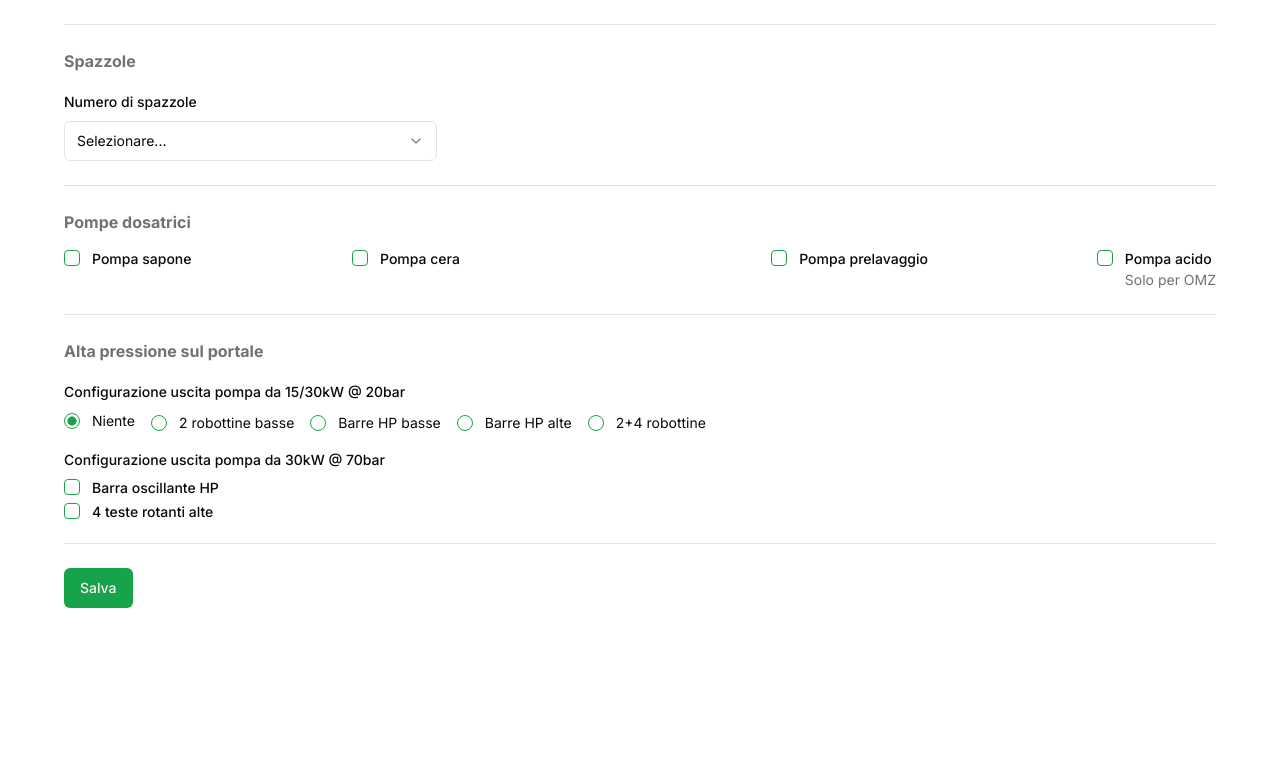
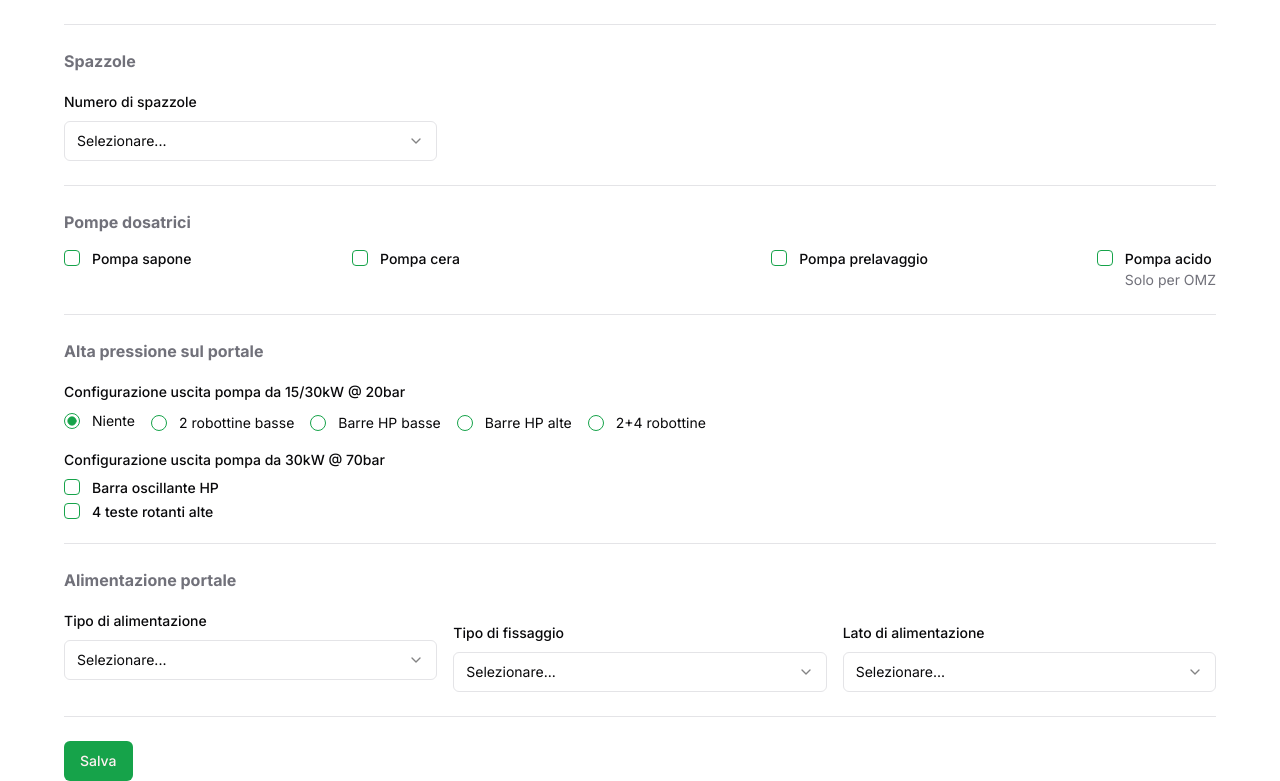
Before and after one commit to slinden2/product-configurator, a Next.js app: page /configurations/new in a window 1280 px wide. Shown: the part 325-1106 px from the top of the page. Before the commit the page ends 933 px from the top, so only its background shows below. Built offline with nearby package versions, Linux system fonts and the light colour scheme.

Commit message:
Adds supply types in the form

```diff
--- a/components/ConfigForm.tsx
+++ b/components/ConfigForm.tsx
@@ -3,7 +3,11 @@
 import React, { useState } from "react";
 import { Form } from "@/components/ui/form";
 import { z } from "zod";
-import { configSchema, selectFieldOptions } from "@/validation/configSchema";
+import {
+  configSchema,
+  selectFieldOptions,
+  zodEnums,
+} from "@/validation/configSchema";
 import { useForm } from "react-hook-form";
 import { zodResolver } from "@hookform/resolvers/zod";
 import { Button } from "@/components/ui/button";
@@ -50,7 +54,7 @@ const ConfigForm = () => {
             />
           </FormSection>
           <FormSection title="Spazzole">
-            <div className="md:flex md:justify-between md:gap-4">
+            <div className="md:flex md:justify-between md:gap-4 space-y-3">
               <SelectField
                 name="brush_num"
                 label="Numero di spazzole"
@@ -160,7 +164,7 @@ const ConfigForm = () => {
               <RadioGroupField
                 name="low_hp_gantry"
                 label="Configurazione uscita pompa da 15/30kW @ 20bar"
-                defaultValue="NO_SELECTION"
+                defaultValue={zodEnums.HPGantryTypeEnum.enum.NO_SELECTION}
                 items={selectFieldOptions.hp20barGantryTypes}
               />
             </div>
@@ -187,6 +191,34 @@ const ConfigForm = () => {
               />
             </div>
           </FormSection>
+          <FormSection title="Alimentazione portale">
+            <div className="md:flex md:justify-between md:gap-4 space-y-3">
+              <div className="md:flex-1">
+                <SelectField
+                  name="supply_type"
+                  label="Tipo di alimentazione"
+                  placeholder="Selezionare..."
+                  items={selectFieldOptions.supplyTypes}
+                />
+              </div>
+              <div className="md:flex-1">
+                <SelectField
+                  name="supply_fixing_type"
+                  label="Tipo di fissaggio"
+                  placeholder="Selezionare..."
+                  items={selectFieldOptions.supplyFixingTypes}
+                />
+              </div>
+              <div className="md:flex-1">
+                <SelectField
+                  name="supply_side"
+                  label="Lato di alimentazione"
+                  placeholder="Selezionare..."
+                  items={selectFieldOptions.supplySides}
+                />
+              </div>
+            </div>
+          </FormSection>
           <Button type="submit">Salva</Button>
         </form>
       </Form>
--- a/package.json
+++ b/package.json
@@ -6,7 +6,8 @@
     "dev": "next dev",
     "build": "next build",
     "start": "next start",
-    "lint": "next lint"
+    "lint": "next lint",
+    "zod": "npx tsx ./validation/zodTestFile.ts"
   },
   "dependencies": {
     "@hookform/resolvers": "^3.6.0",
--- a/validation/configSchema.ts
+++ b/validation/configSchema.ts
@@ -70,7 +70,13 @@ const cableChainWidths: SelectOption[] = generateSelectOptionsFromZodEnum(
 );
 
 const SupplyFixingTypeEnum = z.enum(["NONE", "FLOOR", "WALL"], {
-  message: genericRequiredMessage,
+  required_error: genericRequiredMessage,
+});
+const SupplyFixingTypeNoNoneEnum = z.enum(["FLOOR", "WALL"], {
+  errorMap: () => ({
+    message:
+      "Il tipo di fissaggio deve essere Palo o Staffa a muro per Braccio Mobile o Catena Portacavi.",
+  }),
 });
 const supplyFixingTypes: SelectOption[] = generateSelectOptionsFromZodEnum(
   SupplyFixingTypeEnum,
@@ -128,6 +134,19 @@ const chemicalNum: SelectOption[] = [
     label: "Due pompe di prelavaggio",
   },
 ];
+
+export const zodEnums = {
+  BrushTypeEnum,
+  BrushColorEnum,
+  ChemicalPumpPosEnum,
+  HPGantryTypeEnum,
+  SupplyTypeEnum,
+  CableChainWidthEnum,
+  SupplyFixingTypeEnum,
+  SupplySideEnum,
+  WaterTypeEnum,
+  RailTypeEnum,
+};
 
 export const selectFieldOptions: SelectOptionGroup = {
   brushNums,
@@ -220,6 +239,7 @@ export const baseSchema = z.object({
     val === "NO_SELECTION" ? undefined : val
   ),
   has_high_spinners: z.boolean().default(false),
+  supply_side: SupplySideEnum,
 });
 
 const chemPumpNumBase = z
@@ -280,17 +300,33 @@ const hpRoofBarDiscriminatedUnion = z.discriminatedUnion("has_hp_roof_bar", [
   }),
 ]);
 
+const supplyTypeDiscriminatedUnion = z.discriminatedUnion("supply_type", [
+  z.object({
+    supply_type: z.literal("STRAIGHT_SHELF"),
+    supply_fixing_type: SupplyFixingTypeEnum,
+  }),
+  z.object({
+    supply_type: z.literal("BOOM"),
+    supply_fixing_type: SupplyFixingTypeNoNoneEnum,
+  }),
+  z.object({
+    supply_type: z.literal("CABLE_CHAIN"),
+    supply_fixing_type: SupplyFixingTypeNoNoneEnum,
+  }),
+]);
+
 export const configSchema = baseSchema
   .and(chemPumpDiscriminatedUnion)
   .and(acidPumpDiscriminatedUnion)
   .and(hpRoofBarDiscriminatedUnion)
+  .and(supplyTypeDiscriminatedUnion)
   .superRefine((data, ctx) => {
     if (
       data.chemical_num &&
       data.chemical_num === 2 &&
-      data.chemical_pump_pos === "ABOARD" &&
+      data.chemical_pump_pos === ChemicalPumpPosEnum.enum.ABOARD &&
       data.has_acid_pump &&
-      data.acid_pump_pos === "ABOARD"
+      data.acid_pump_pos === ChemicalPumpPosEnum.enum.ABOARD
     ) {
       const fieldNames: Array<keyof typeof data> = [
         "chemical_pump_pos",
```
Also changed, not shown: 1 other file (tests, documents, lock files or other folders).
